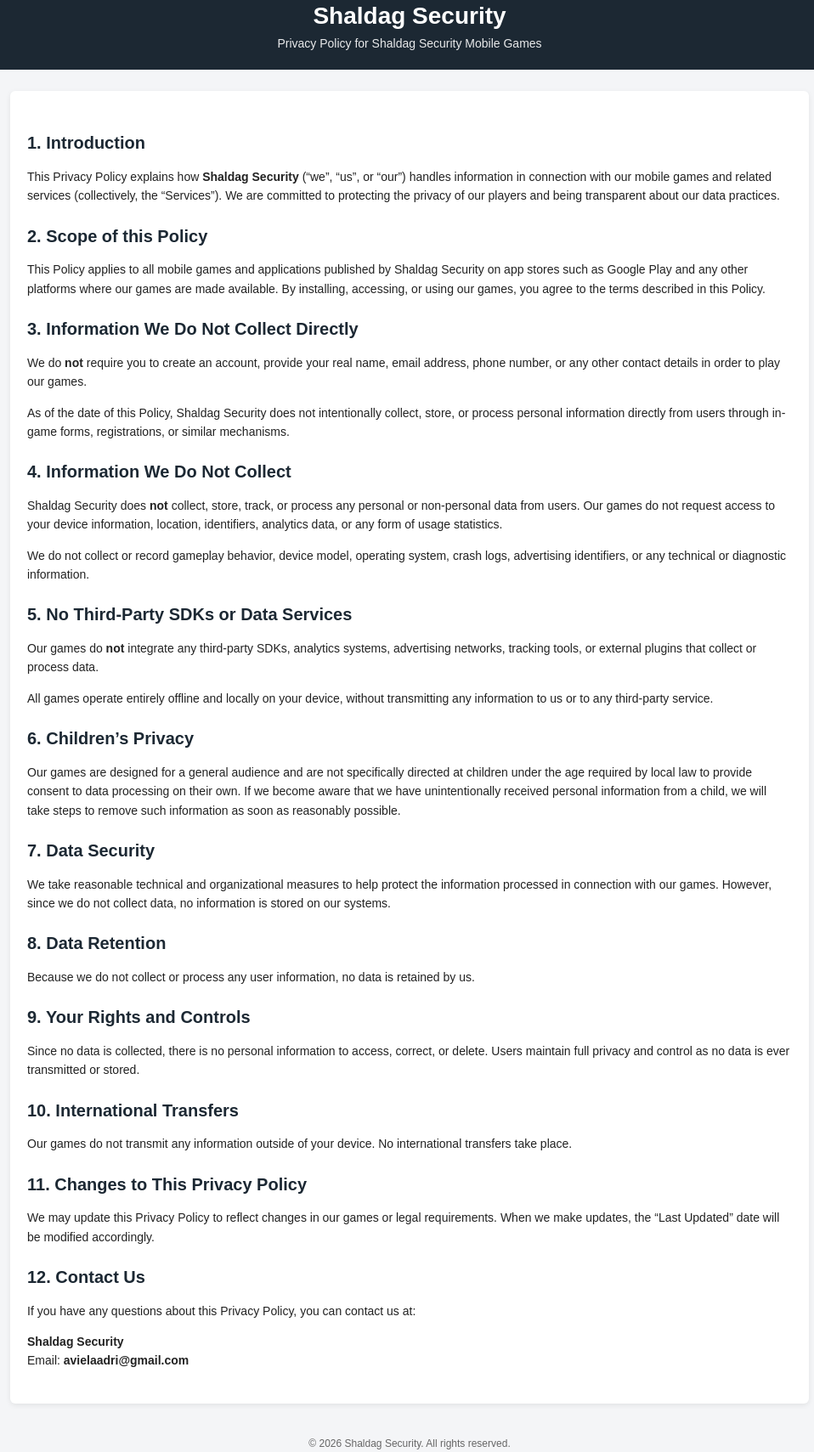
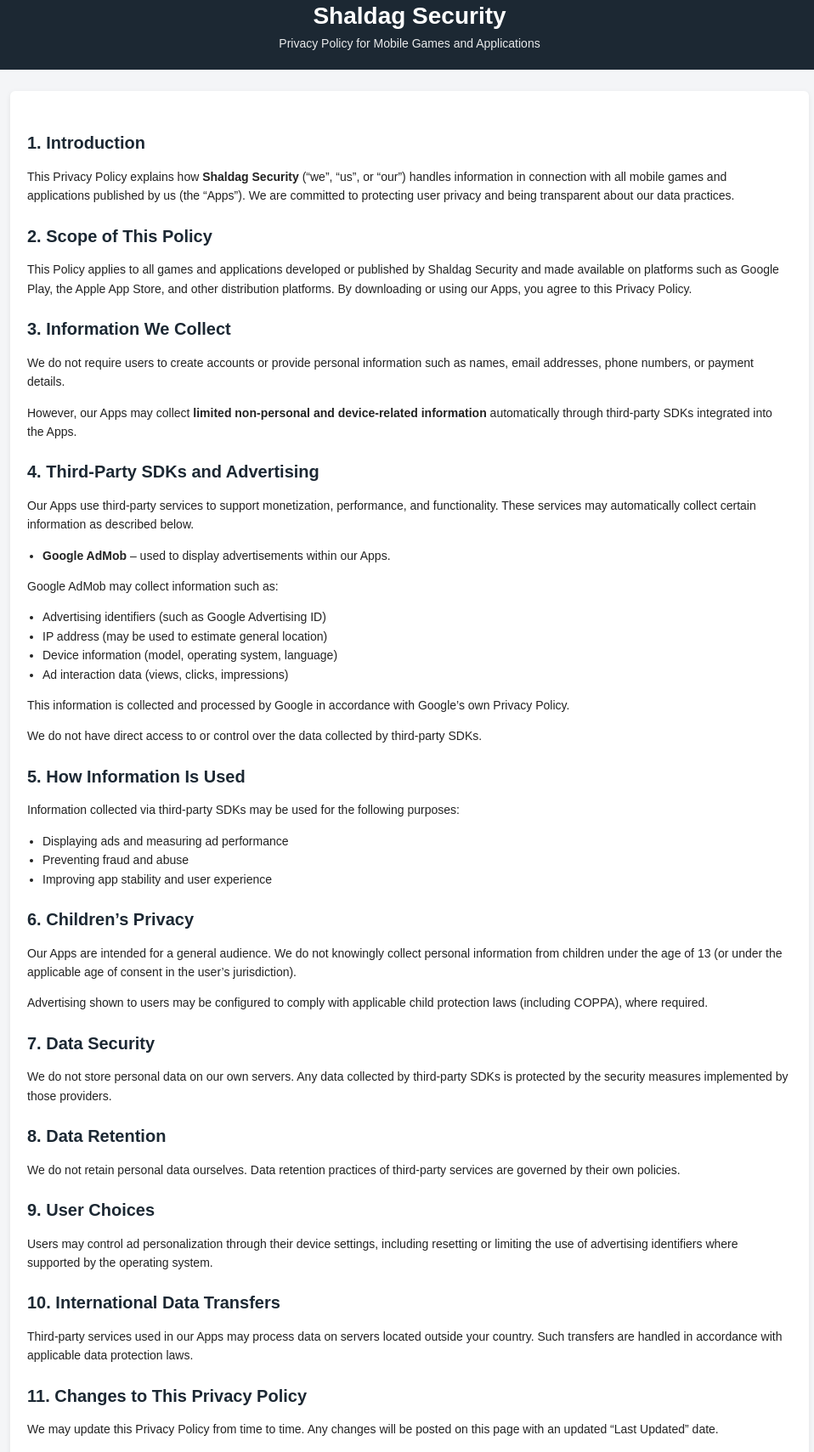
Before and after one commit to ronlfk/Shaldag-Security, a plain HTML site: page index.html in a window 1280 px wide. Shown: the part 17-1726 px from the top of the page at 85% size, without its empty margins (158-1116 px from the left). Drawn offline with Linux system fonts and the light colour scheme.

Commit message:
Revise Privacy Policy and SDK integration details
Updated the Privacy Policy to reflect changes in data collection practices and added information about third-party SDKs.

```diff
--- a/index.html
+++ b/index.html
@@ -40,14 +40,12 @@
             font-size: 20px;
             color: #1c2833;
         }
-        p {
+        p, ul {
             line-height: 1.6;
             font-size: 14px;
         }
         ul {
             padding-left: 18px;
-            font-size: 14px;
-            line-height: 1.6;
         }
         footer {
             text-align: center;
@@ -61,102 +59,123 @@
     </style>
 </head>
 <body>
+
 <header>
     <h1>Shaldag Security</h1>
-    <p>Privacy Policy for Shaldag Security Mobile Games</p>
+    <p>Privacy Policy for Mobile Games and Applications</p>
 </header>
 
 <main>
+
 <h2>1. Introduction</h2>
 <p>
 This Privacy Policy explains how <strong>Shaldag Security</strong> (“we”, “us”, or “our”)
-        handles information in connection with our mobile games and related services
-        (collectively, the “Services”). We are committed to protecting the privacy of our
-        players and being transparent about our data practices.
+handles information in connection with all mobile games and applications published by us
+(the “Apps”). We are committed to protecting user privacy and being transparent about our data practices.
 </p>
 
-    <h2>2. Scope of this Policy</h2>
+<h2>2. Scope of This Policy</h2>
 <p>
-        This Policy applies to all mobile games and applications published by Shaldag Security
-        on app stores such as Google Play and any other platforms where our games are made available.
-        By installing, accessing, or using our games, you agree to the terms described in this Policy.
+This Policy applies to all games and applications developed or published by Shaldag Security
+and made available on platforms such as Google Play, the Apple App Store, and other distribution platforms.
+By downloading or using our Apps, you agree to this Privacy Policy.
 </p>
 
-    <h2>3. Information We Do Not Collect Directly</h2>
+<h2>3. Information We Collect</h2>
 <p>
-        We do <strong>not</strong> require you to create an account, provide your real name, email address,
-        phone number, or any other contact details in order to play our games.
+We do not require users to create accounts or provide personal information such as names,
+email addresses, phone numbers, or payment details.
 </p>
 <p>
-        As of the date of this Policy, Shaldag Security does not intentionally collect, store,
-        or process personal information directly from users through in-game forms, registrations,
-        or similar mechanisms.
+However, our Apps may collect <strong>limited non-personal and device-related information</strong>
+automatically through third-party SDKs integrated into the Apps.
 </p>
 
-    <!-- UPDATED SECTION 4 -->
-    <h2>4. Information We Do Not Collect</h2>
+<h2>4. Third-Party SDKs and Advertising</h2>
 <p>
-        Shaldag Security does <strong>not</strong> collect, store, track, or process any personal
-        or non-personal data from users. Our games do not request access to your device
-        information, location, identifiers, analytics data, or any form of usage statistics.
-    </p>
-    <p>
-        We do not collect or record gameplay behavior, device model, operating system,
-        crash logs, advertising identifiers, or any technical or diagnostic information.
+Our Apps use third-party services to support monetization, performance, and functionality.
+These services may automatically collect certain information as described below.
 </p>
 
-    <!-- UPDATED SECTION 5 -->
-    <h2>5. No Third-Party SDKs or Data Services</h2>
+<ul>
+    <li><strong>Google AdMob</strong> – used to display advertisements within our Apps.</li>
+</ul>
+
 <p>
-        Our games do <strong>not</strong> integrate any third-party SDKs, analytics systems,
-        advertising networks, tracking tools, or external plugins that collect or process data.
+Google AdMob may collect information such as:
 </p>
+
+<ul>
+    <li>Advertising identifiers (such as Google Advertising ID)</li>
+    <li>IP address (may be used to estimate general location)</li>
+    <li>Device information (model, operating system, language)</li>
+    <li>Ad interaction data (views, clicks, impressions)</li>
+</ul>
+
 <p>
-        All games operate entirely offline and locally on your device, without transmitting
-        any information to us or to any third-party service.
+This information is collected and processed by Google in accordance with
+Google’s own Privacy Policy.
 </p>
+
+<p>
+We do not have direct access to or control over the data collected by third-party SDKs.
+</p>
+
+<h2>5. How Information Is Used</h2>
+<p>
+Information collected via third-party SDKs may be used for the following purposes:
+</p>
+<ul>
+    <li>Displaying ads and measuring ad performance</li>
+    <li>Preventing fraud and abuse</li>
+    <li>Improving app stability and user experience</li>
+</ul>
 
 <h2>6. Children’s Privacy</h2>
 <p>
-        Our games are designed for a general audience and are not specifically directed at
-        children under the age required by local law to provide consent to data processing on
-        their own. If we become aware that we have unintentionally received personal information
-        from a child, we will take steps to remove such information as soon as reasonably possible.
+Our Apps are intended for a general audience. We do not knowingly collect personal
+information from children under the age of 13 (or under the applicable age of consent
+in the user’s jurisdiction).
+</p>
+<p>
+Advertising shown to users may be configured to comply with applicable child protection
+laws (including COPPA), where required.
 </p>
 
 <h2>7. Data Security</h2>
 <p>
-        We take reasonable technical and organizational measures to help protect the information
-        processed in connection with our games. However, since we do not collect data, no information
-        is stored on our systems.
+We do not store personal data on our own servers.
+Any data collected by third-party SDKs is protected by the security measures implemented
+by those providers.
 </p>
 
 <h2>8. Data Retention</h2>
 <p>
-        Because we do not collect or process any user information, no data is retained by us.
+We do not retain personal data ourselves.
+Data retention practices of third-party services are governed by their own policies.
 </p>
 
-    <h2>9. Your Rights and Controls</h2>
+<h2>9. User Choices</h2>
 <p>
-        Since no data is collected, there is no personal information to access, correct, or delete.
-        Users maintain full privacy and control as no data is ever transmitted or stored.
+Users may control ad personalization through their device settings, including resetting
+or limiting the use of advertising identifiers where supported by the operating system.
 </p>
 
-    <h2>10. International Transfers</h2>
+<h2>10. International Data Transfers</h2>
 <p>
-        Our games do not transmit any information outside of your device. No international
-        transfers take place.
+Third-party services used in our Apps may process data on servers located outside your country.
+Such transfers are handled in accordance with applicable data protection laws.
 </p>
 
 <h2>11. Changes to This Privacy Policy</h2>
 <p>
-        We may update this Privacy Policy to reflect changes in our games or legal requirements.
-        When we make updates, the “Last Updated” date will be modified accordingly.
+We may update this Privacy Policy from time to time. Any changes will be posted on this page
+with an updated “Last Updated” date.
 </p>
 
 <h2>12. Contact Us</h2>
 <p>
-        If you have any questions about this Privacy Policy, you can contact us at:
+If you have any questions about this Privacy Policy, please contact us at:
 </p>
 <p>
 <strong>Shaldag Security</strong><br />
```
Lines whose indentation alone changed are shown as unchanged.
